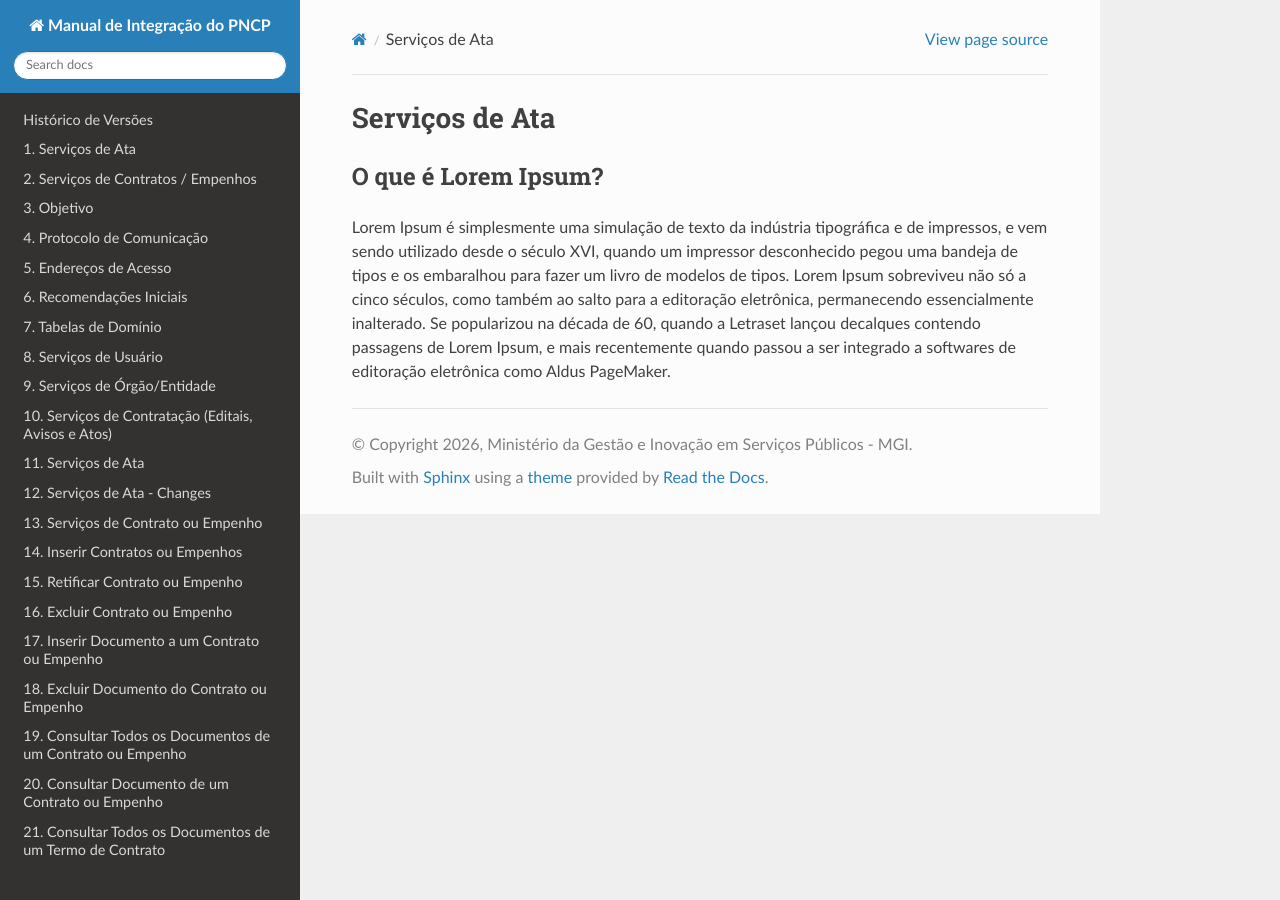
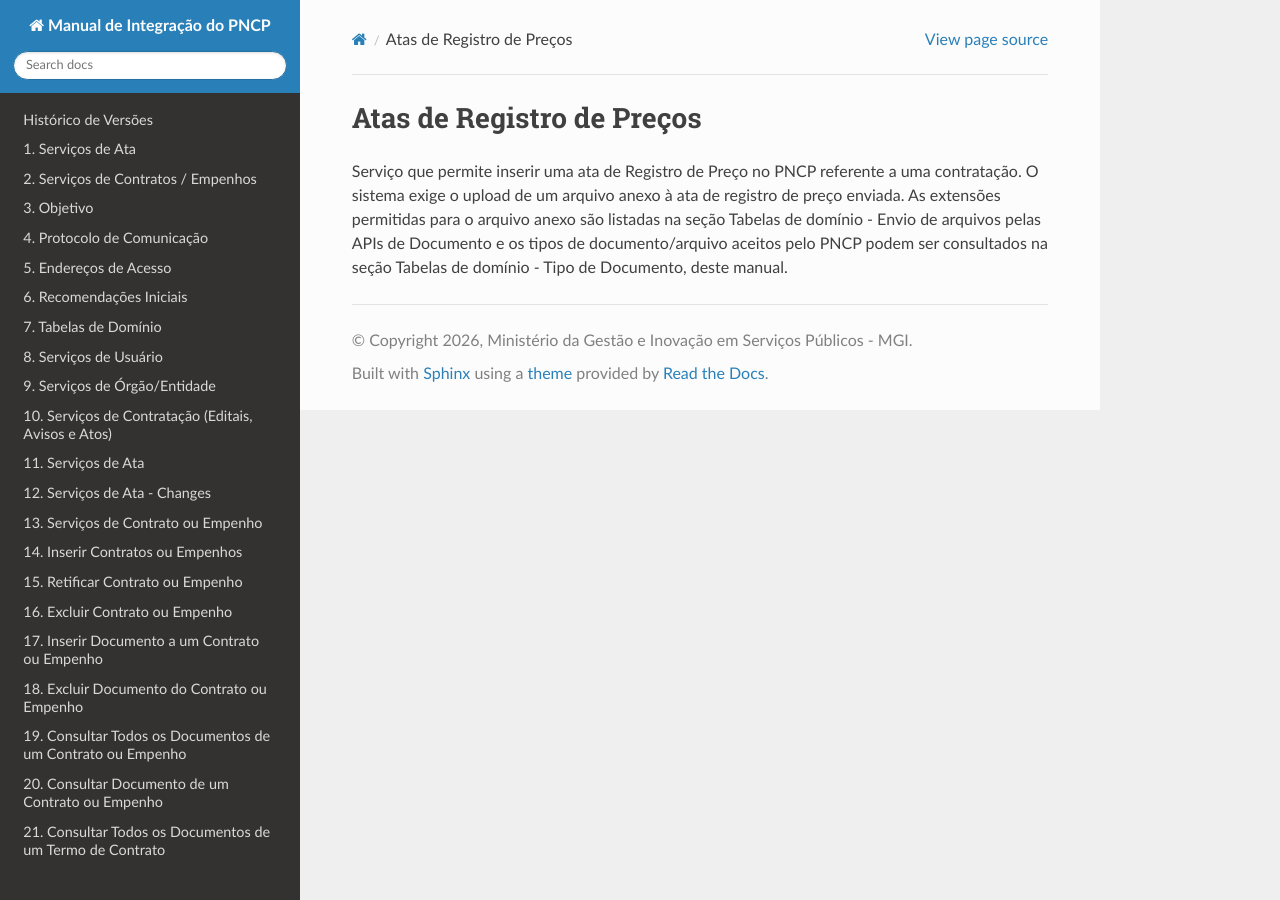
Before and after one commit to carlosmgi/Manual-de-Integracao-do-PNCP, a Sphinx documentation site: the page built from docs/source/atas_de_registro_de_precos/index.rst, in a window 1280 px wide. Built offline with Sphinx 7.4.7 and the Read the Docs theme 3.1.0, drawn with Linux system fonts in a browser that asks for light colours; pages that are not in the unit, such as notebooks, are missing from menus.

Commit message:
Update index.rst

```diff
--- a/docs/source/atas_de_registro_de_precos/index.rst
+++ b/docs/source/atas_de_registro_de_precos/index.rst
@@ -1,13 +1,11 @@
-Serviços de Ata
-===============
+Atas de Registro de Preços
+==========================
 
-O que é Lorem Ipsum?
---------------------
+Serviço que permite inserir uma ata de Registro de Preço no PNCP referente a uma contratação. O sistema exige o upload de um arquivo anexo à ata de registro de preço enviada. As extensões permitidas para o arquivo anexo são listadas na seção Tabelas de domínio - Envio de arquivos pelas APIs de Documento e os tipos de documento/arquivo aceitos pelo PNCP podem ser consultados na seção Tabelas de domínio - Tipo de Documento, deste manual.
 
-Lorem Ipsum é simplesmente uma simulação de texto da indústria tipográfica e de impressos, e vem sendo utilizado desde o século XVI, quando um impressor desconhecido pegou uma bandeja de tipos e os embaralhou para fazer um livro de modelos de tipos. Lorem Ipsum sobreviveu não só a cinco séculos, como também ao salto para a editoração eletrônica, permanecendo essencialmente inalterado. Se popularizou na década de 60, quando a Letraset lançou decalques contendo passagens de Lorem Ipsum, e mais recentemente quando passou a ser integrado a softwares de editoração eletrônica como Aldus PageMaker.
 
 .. toctree::
    :maxdepth: 3
 
-   inserir_ata2
-   consultar_ata2
+   inserir_ata_de_registro_de_preços
+   consultar_ata_de_registro_de_preços
```
